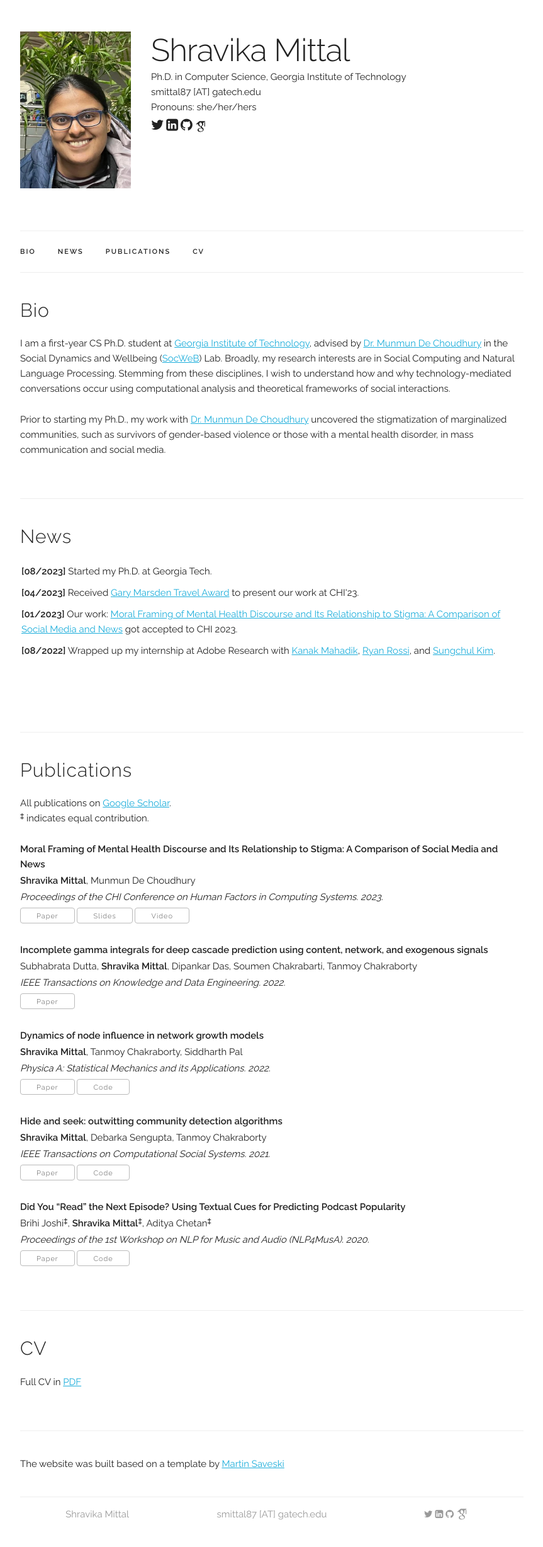
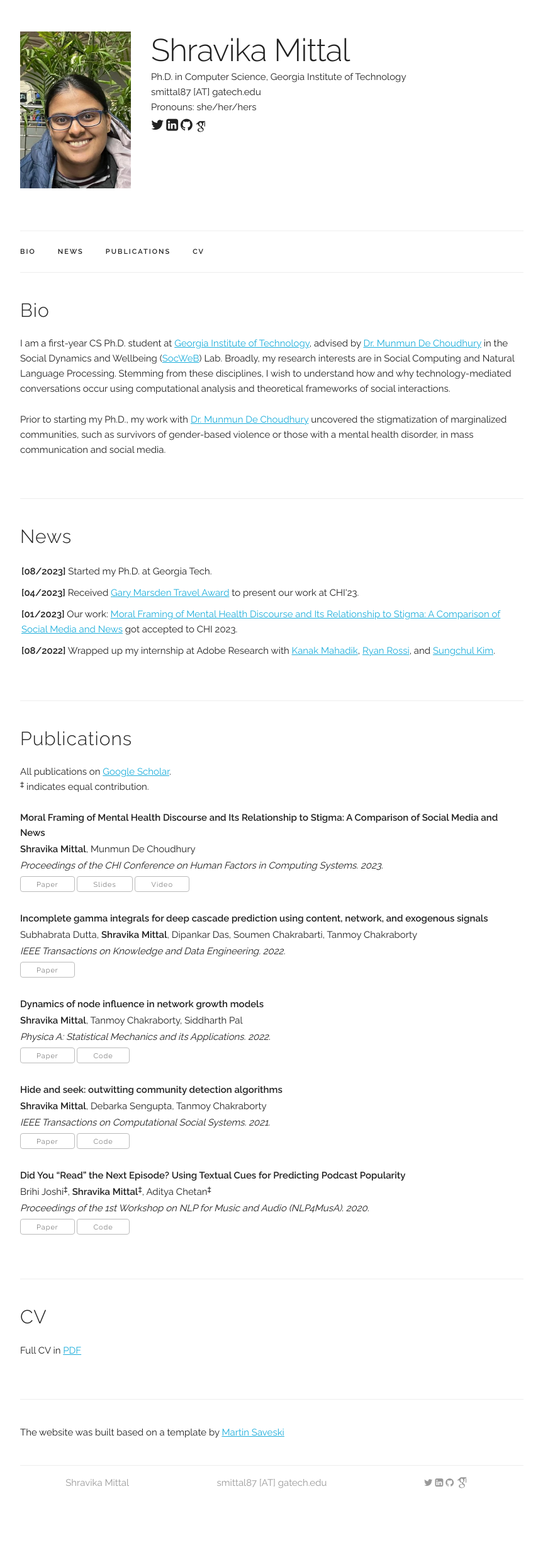
Before and after one commit to mittalshravika/mittalshravika.github.io, a Jekyll site: the page built from index.html, in a window 1280 px wide. Shown: the whole page at 63% size, without its empty margins (208-1071 px from the left). Built offline with Jekyll 4.4.1, drawn with Linux system fonts in a browser that asks for light colours; some web fonts are replaced; after the commit the page ends 2406 px from its top, so only the background shows below that.

Commit message:
Update index.html

```diff
--- a/index.html
+++ b/index.html
@@ -14,7 +14,6 @@
   <p>
   Prior to starting my Ph.D., my work with <a href="http://www.munmund.net/" target="_blank">Dr. Munmun De Choudhury</a> uncovered the stigmatization of marginalized communities, such as survivors of gender-based violence or those with a mental health disorder, in mass communication and social media.
   </p>
-
 <!--   <p>
   My research develops tools for analyzing <b>large-scale social data</b>, aiming to provide a better understanding of <b>social structure and behaviors</b> online while also impacting the <b>design of digital social systems</b>.
   My recent work has focused on reducing political polarization online
@@ -56,7 +55,7 @@
 <div class="docs-section" id="news">
   <h4>News</h4>
 
-  <UL style="list-style-type: none; padding: 2px; overflow-y: scroll; height:200px;">
+  <UL style="list-style-type: none; padding: 2px; overflow-y: scroll; height:150px;">
 
     <li> <b>[08/2023]</b>
 
```
